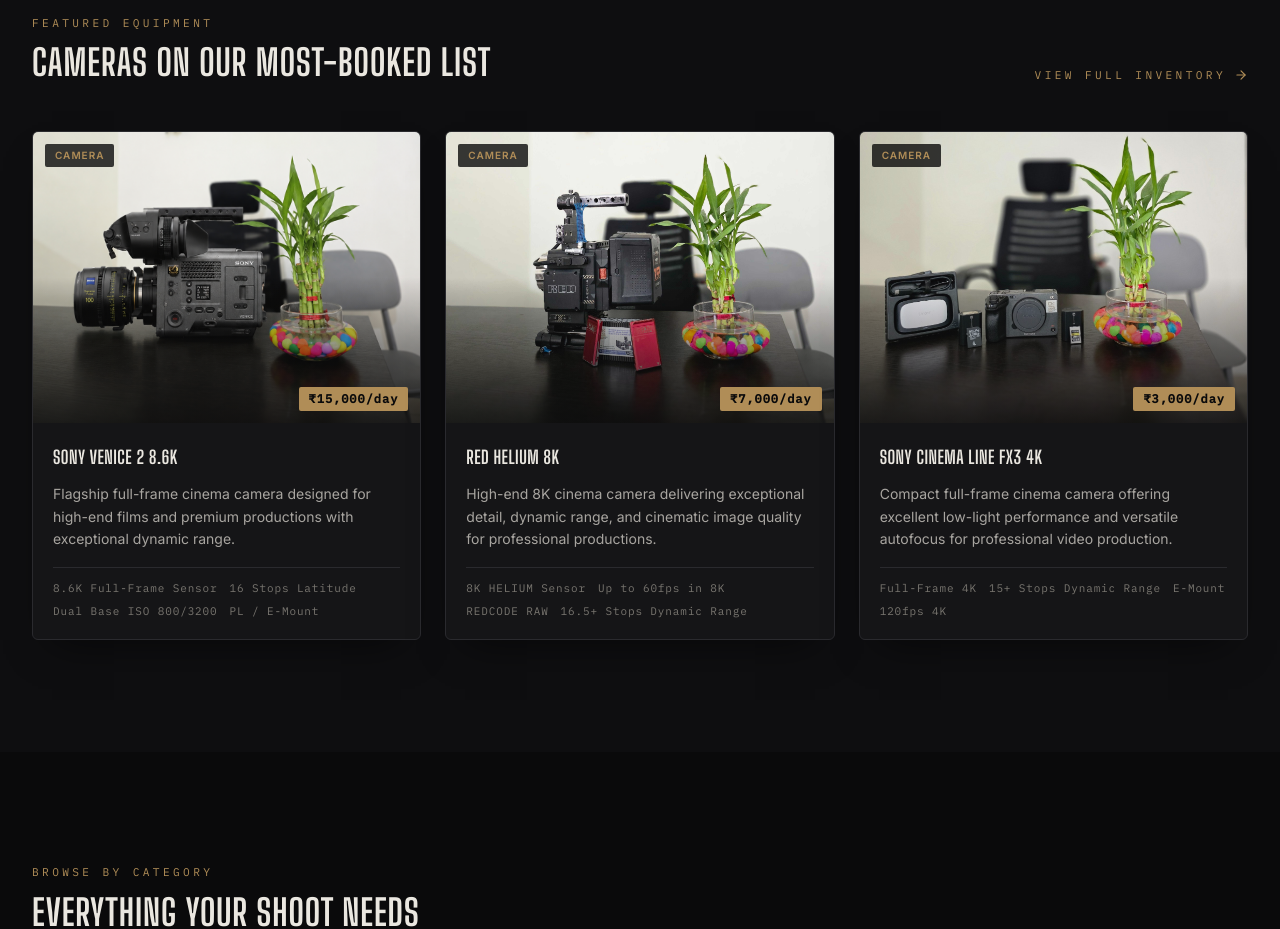
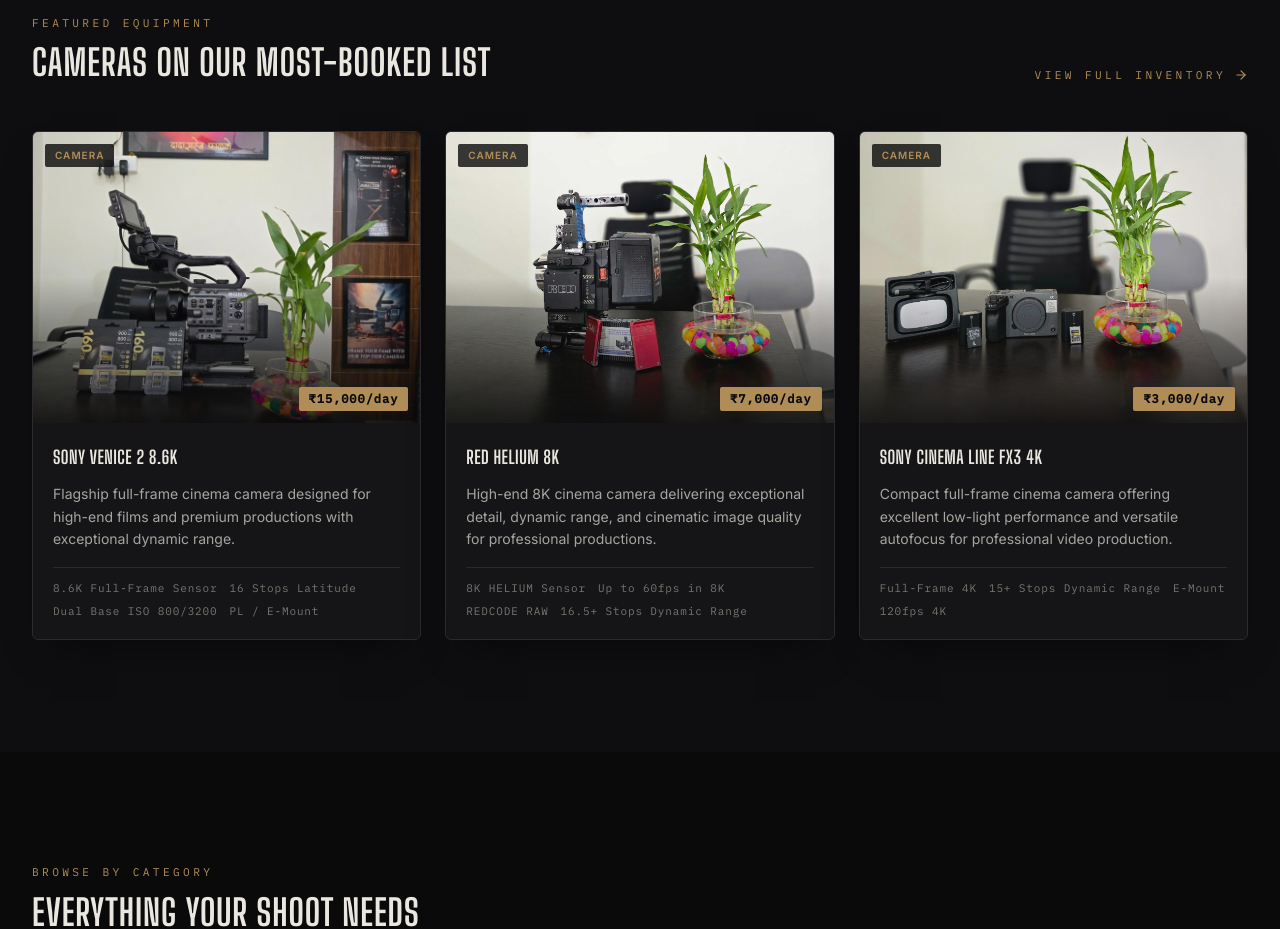
Before and after one commit to RanveerC22/ramesh-chavare-films, a Next.js app: page / in a window 1280 px wide. Shown: the part 1500-2429 px from the top of the page. Built offline with nearby package versions, Linux system fonts and the light colour scheme.

Commit message:
Added FX6 for trial

```diff
--- a/data/equipment.ts
+++ b/data/equipment.ts
@@ -48,7 +48,7 @@ export const cameras: Camera[] = [
     brand: "Sony",
     model: "VENICE 2 8.6K",
     image:
-      "/images/equipment/cameras/sony_venis.png",
+      "/images/equipment/cameras/sony_fx6.jpg",
     description:
       "Flagship full-frame cinema camera designed for high-end films and premium productions with exceptional dynamic range.",
     specs: ["8.6K Full-Frame Sensor", "16 Stops Latitude", "Dual Base ISO 800/3200", "PL / E-Mount"],
```
Also changed, not shown: public/images/equipment/cameras/sony_fx6.jpg (added).
